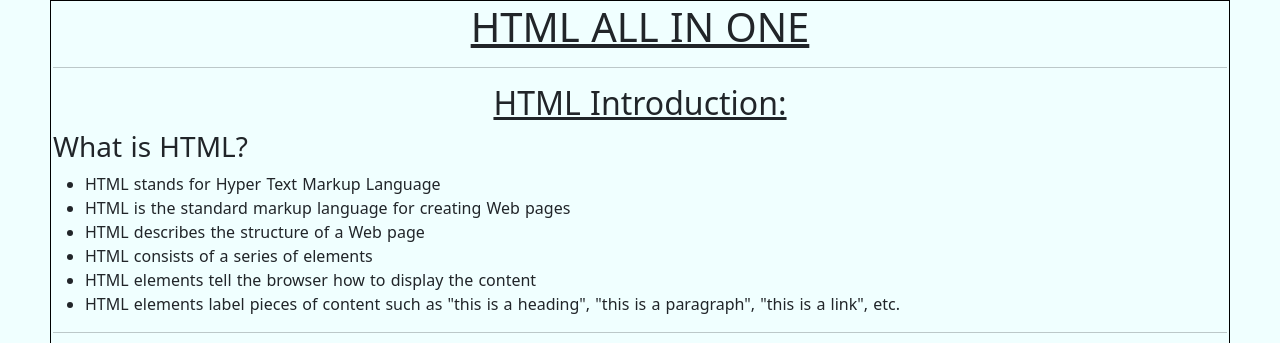
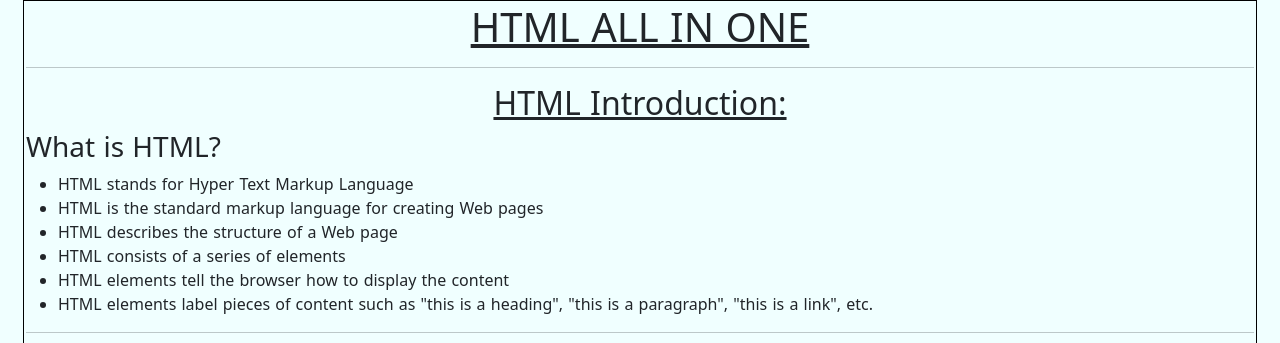
Before and after one commit to Bin-raushan/Html-all-in-one, a plain HTML site: page index.html in a window 1280 px wide. Shown: the top 343 px of the page. Drawn offline with nearby package versions, Linux system fonts and the light colour scheme.

Commit message:
Update index.html

```diff
--- a/index.html
+++ b/index.html
@@ -10,8 +10,8 @@
     <link rel="shortcut icon" href="code_html_link_share_icon_123633.ico" type="image/x-icon">
     <style>
         body {
-            margin-left: 50px;
-            margin-right: 50px;
+            margin-left: 23px;
+            margin-right: 23px;
             padding: 2px;
             word-spacing: 1px;
             border: 1px solid black;
```
